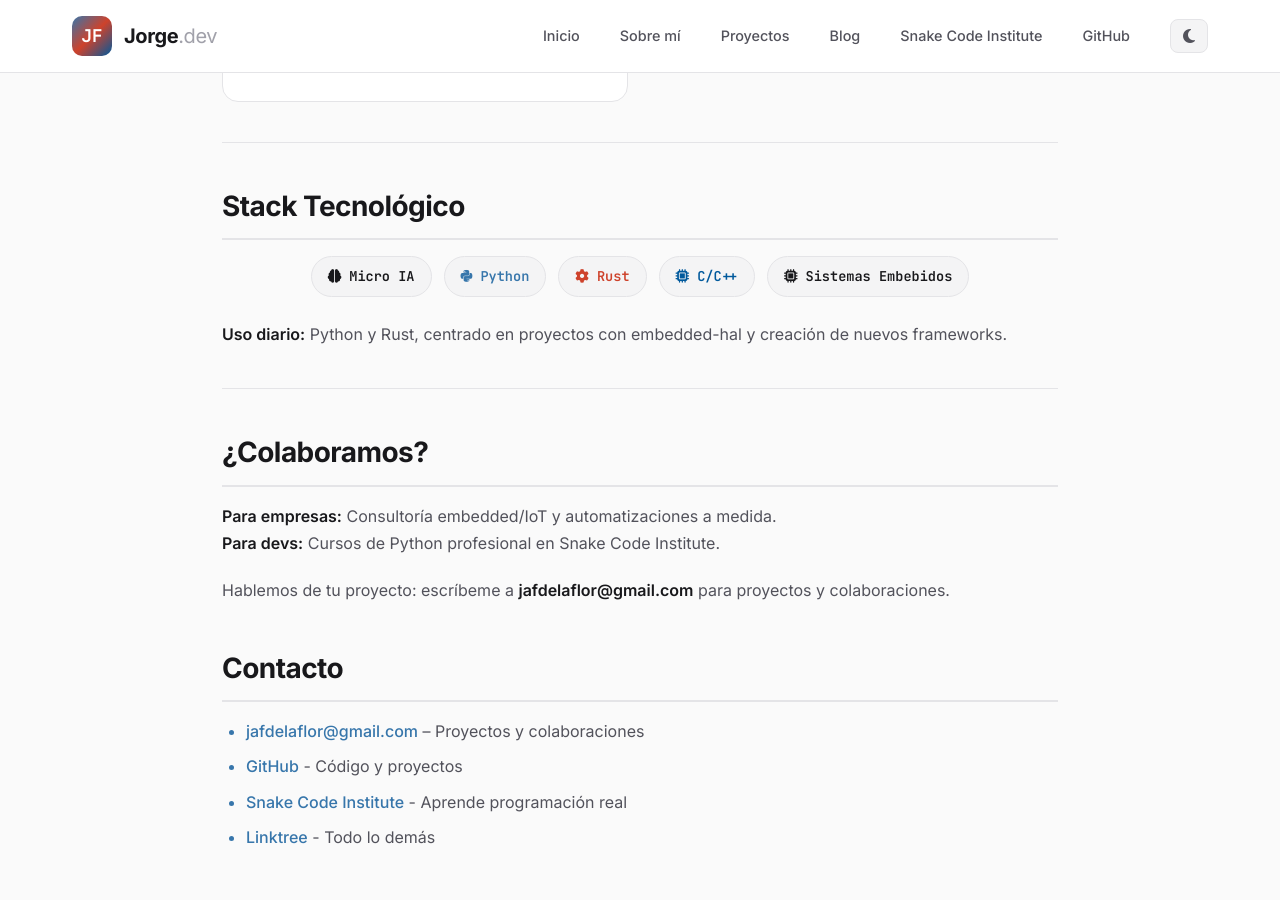
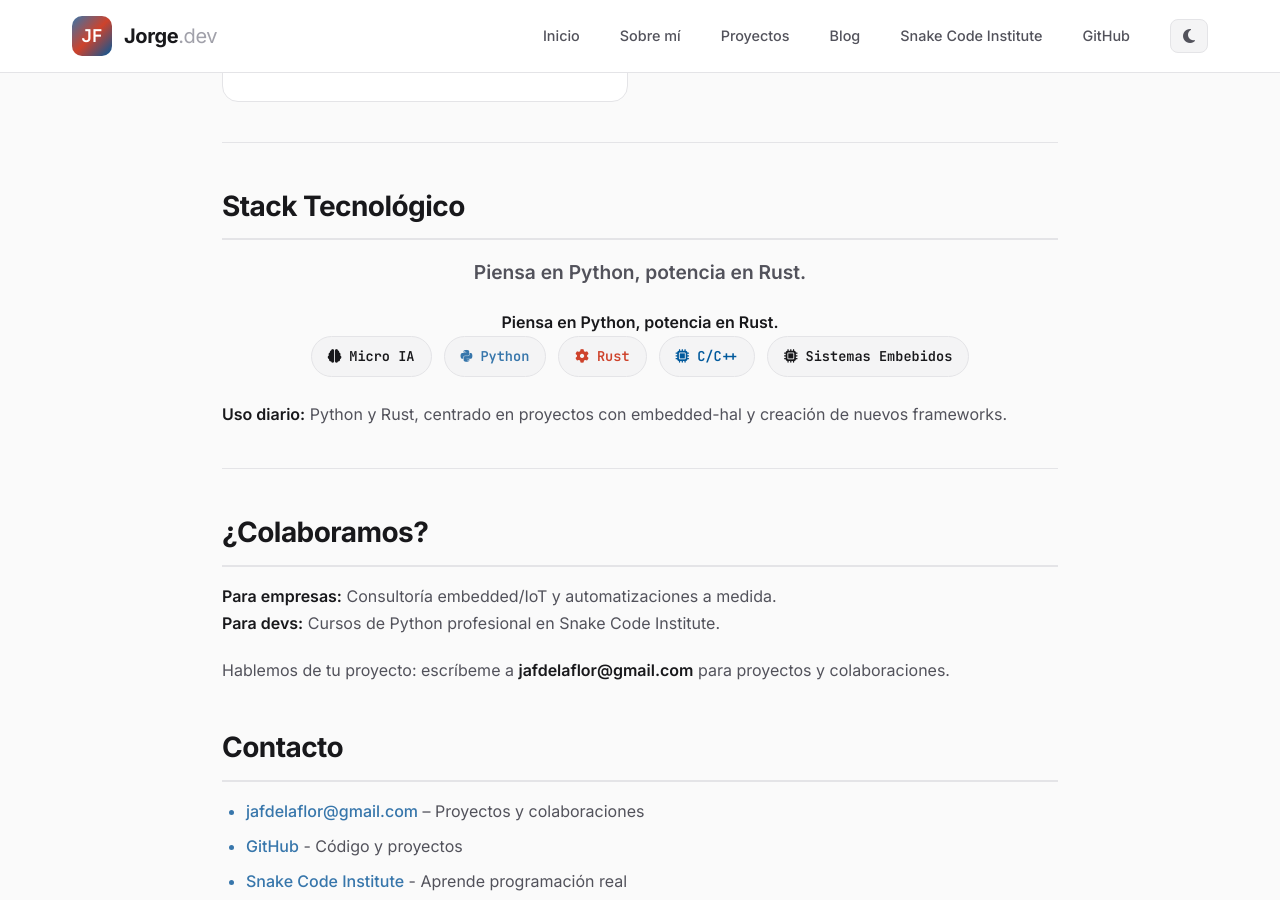
Before and after one commit to Jorge-de-la-Flor/Jorge-de-la-Flor.github.io, a Jekyll site: the page built from index.md, in a window 1280 px wide and 900 px high, scrolled down 1658 px. Built offline with Jekyll 4.4.1, drawn with Linux system fonts in a browser that asks for light colours.

Commit message:
update sci index

```diff
--- a/index.md
+++ b/index.md
@@ -66,6 +66,14 @@ title: Jorge de la Flor - Software Developer
 
 ## Stack Tecnológico
 
+<p style="text-align: center; font-weight: 600; font-size: 1.2rem; margin-top: 0.5rem;">
+  Piensa en Python, potencia en Rust.
+</p>
+
+<div align="center">
+  <strong>Piensa en Python, potencia en Rust.</strong>
+</div>
+
 <div class="tech-badges">
   <span class="tech-badge ml"><i class="fas fa-brain"></i> Micro IA</span>
   <span class="tech-badge python"><i class="fab fa-python"></i> Python</span>
```
